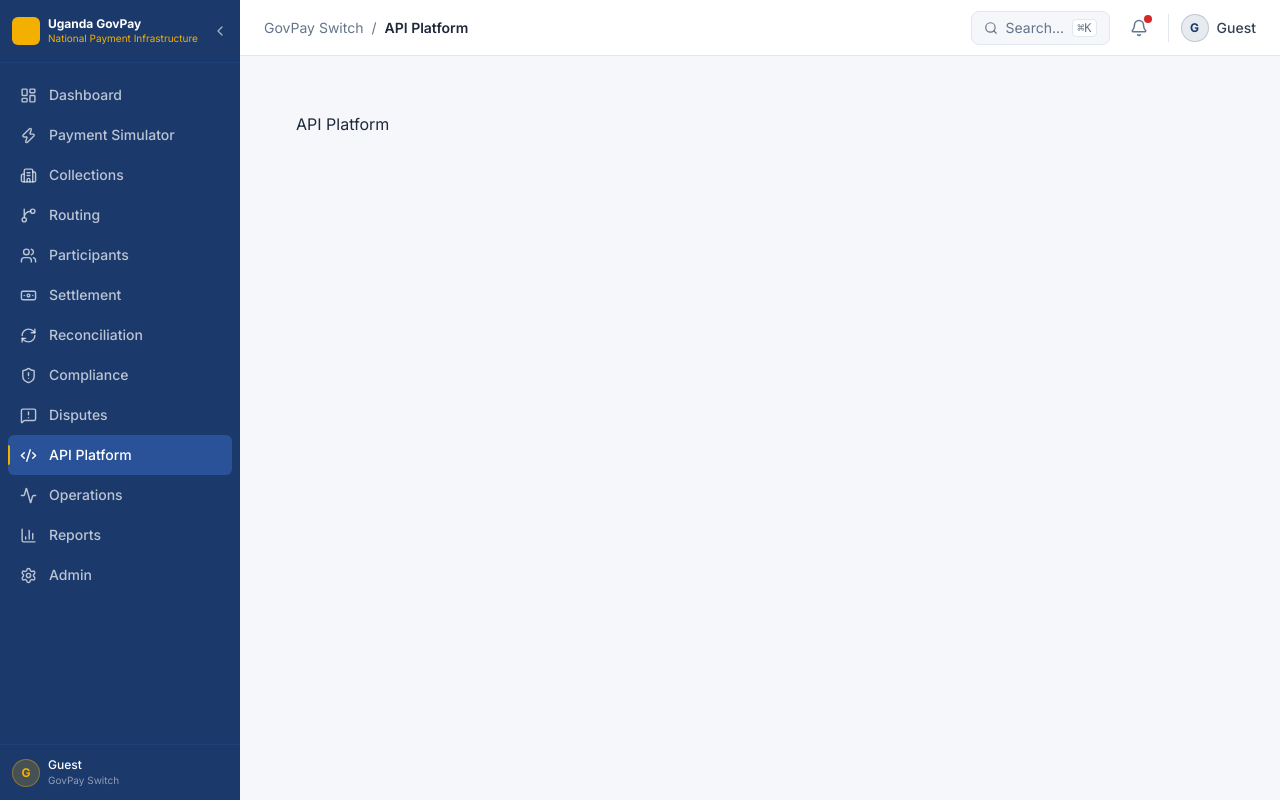
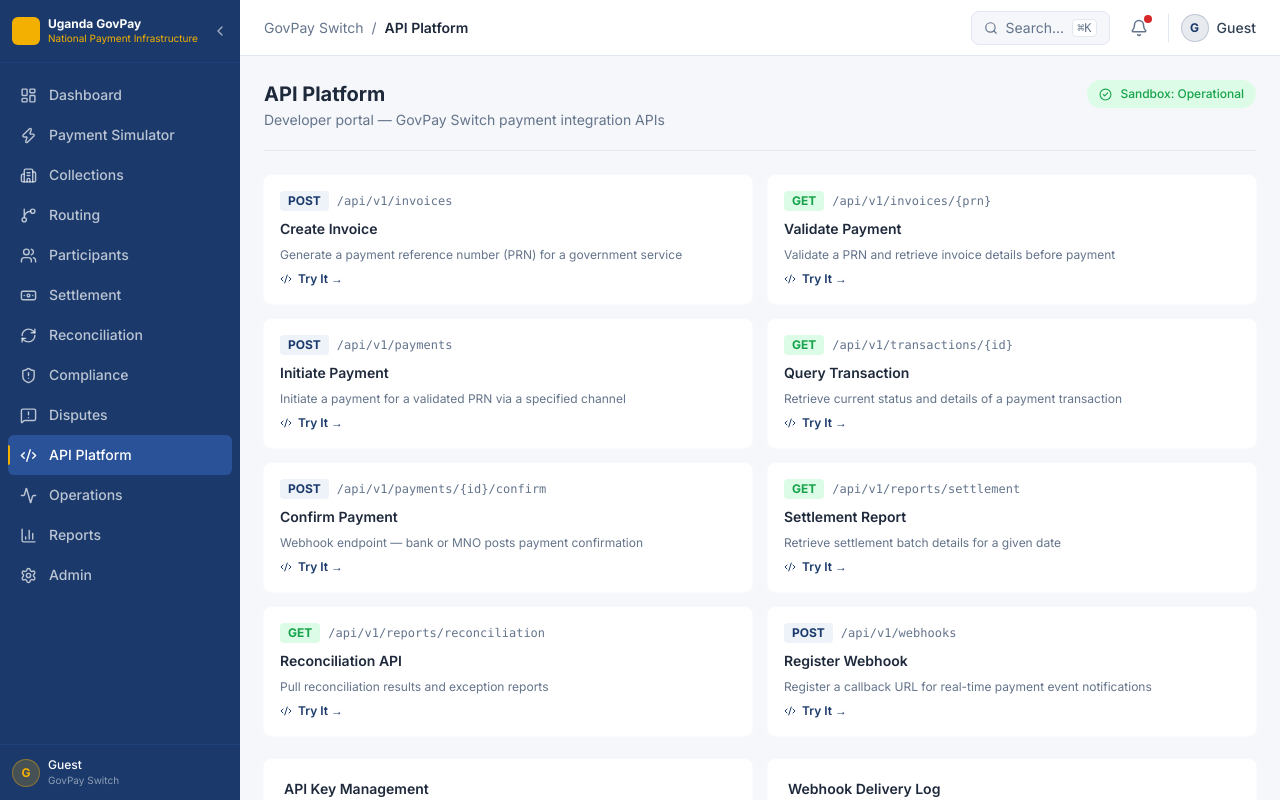
Before and after one commit to benbazus/gou-psp, a React (Vite) app: page /app/api-platform in a window 1280 px wide. Built offline with nearby package versions, Linux system fonts and the light colour scheme.

Commit message:
feat: implement API Platform developer portal with Try It modal

```diff
--- a/src/routes/app/api-platform.tsx
+++ b/src/routes/app/api-platform.tsx
@@ -1,3 +1,174 @@
+import { useState } from 'react'
+import { PageHeader } from '../../components/ui/PageHeader'
+import { Modal } from '../../components/ui/Modal'
+import { Badge } from '../../components/ui/Badge'
+import { useAppStore } from '../../store/appStore'
+import { Code2, RefreshCw, CheckCircle2 } from 'lucide-react'
+
+const ENDPOINTS = [
+  {
+    method: 'POST', path: '/api/v1/invoices', name: 'Create Invoice',
+    description: 'Generate a payment reference number (PRN) for a government service',
+    request: '{\n  "agency_id": "URA",\n  "service_id": "ura-tax",\n  "payer_name": "Mugisha Robert",\n  "amount": 1200000,\n  "currency": "UGX"\n}',
+    response: '{\n  "prn": "PRN20260601001234",\n  "invoice_id": "INV-2026-001234",\n  "agency": "Uganda Revenue Authority",\n  "amount": 1200000,\n  "expires_at": "2026-06-08T23:59:59Z",\n  "status": "pending"\n}',
+  },
+  {
+    method: 'GET', path: '/api/v1/invoices/{prn}', name: 'Validate Payment',
+    description: 'Validate a PRN and retrieve invoice details before payment',
+    request: 'GET /api/v1/invoices/PRN20260601001234',
+    response: '{\n  "prn": "PRN20260601001234",\n  "valid": true,\n  "status": "pending",\n  "amount": 1200000,\n  "payer": "Mugisha Robert"\n}',
+  },
+  {
+    method: 'POST', path: '/api/v1/payments', name: 'Initiate Payment',
+    description: 'Initiate a payment for a validated PRN via a specified channel',
+    request: '{\n  "prn": "PRN20260601001234",\n  "channel": "MTN Mobile Money",\n  "phone": "256771234567",\n  "amount": 1200000\n}',
+    response: '{\n  "transaction_id": "TXN-2026-100512",\n  "status": "processing",\n  "channel_reference": "MTN-REF-89012345"\n}',
+  },
+  {
+    method: 'GET', path: '/api/v1/transactions/{id}', name: 'Query Transaction',
+    description: 'Retrieve current status and details of a payment transaction',
+    request: 'GET /api/v1/transactions/TXN-2026-100512',
+    response: '{\n  "id": "TXN-2026-100512",\n  "status": "completed",\n  "amount": 1200000,\n  "completed_at": "2026-06-01T09:24:15Z",\n  "processing_ms": 342\n}',
+  },
+  {
+    method: 'POST', path: '/api/v1/payments/{id}/confirm', name: 'Confirm Payment',
+    description: 'Webhook endpoint — bank or MNO posts payment confirmation',
+    request: '{\n  "transaction_id": "TXN-2026-100512",\n  "channel_reference": "MTN-REF-89012345",\n  "status": "success",\n  "confirmed_at": "2026-06-01T09:24:15Z"\n}',
+    response: '{\n  "acknowledged": true,\n  "transaction_id": "TXN-2026-100512"\n}',
+  },
+  {
+    method: 'GET', path: '/api/v1/reports/settlement', name: 'Settlement Report',
+    description: 'Retrieve settlement batch details for a given date',
+    request: 'GET /api/v1/reports/settlement?date=2026-06-01',
+    response: '{\n  "date": "2026-06-01",\n  "batches": 8,\n  "total_amount": 24400000000,\n  "status": "completed"\n}',
+  },
+  {
+    method: 'GET', path: '/api/v1/reports/reconciliation', name: 'Reconciliation API',
+    description: 'Pull reconciliation results and exception reports',
+    request: 'GET /api/v1/reports/reconciliation?date=2026-06-01',
+    response: '{\n  "match_rate": 97.4,\n  "matched": 48012,\n  "unmatched": 892,\n  "exceptions": 387\n}',
+  },
+  {
+    method: 'POST', path: '/api/v1/webhooks', name: 'Register Webhook',
+    description: 'Register a callback URL for real-time payment event notifications',
+    request: '{\n  "url": "https://your-agency.go.ug/webhooks/payments",\n  "events": ["payment.completed", "payment.failed", "settlement.done"]\n}',
+    response: '{\n  "webhook_id": "WH-001234",\n  "secret": "whsec_***masked***",\n  "status": "active"\n}',
+  },
+]
+
+const WEBHOOK_LOGS = [
+  { id: 'WL-001', event: 'payment.completed', url: 'https://ura.go.ug/webhooks', status: 'delivered', code: 200 },
+  { id: 'WL-002', event: 'settlement.done', url: 'https://mow.go.ug/webhooks', status: 'delivered', code: 200 },
+  { id: 'WL-003', event: 'payment.failed', url: 'https://nira.go.ug/webhooks', status: 'failed', code: 503 },
+]
+
+const METHOD_COLOR: Record<string, string> = {
+  GET:  'bg-success-light text-success',
+  POST: 'bg-primary-50 text-primary',
+}
+
 export default function ApiPlatformPage() {
-  return <div className="p-8">API Platform</div>
+  const addToast = useAppStore((s) => s.addToast)
+  const [tryModal, setTryModal] = useState<typeof ENDPOINTS[0] | null>(null)
+  const [liveKey] = useState(`gps_live_${'x'.repeat(36)}`)
+  const [sandboxKey] = useState(`gps_test_${'x'.repeat(36)}`)
+
+  return (
+    <div>
+      <PageHeader
+        title="API Platform"
+        subtitle="Developer portal — GovPay Switch payment integration APIs"
+        actions={
+          <div className="flex items-center gap-2 px-3 py-1.5 bg-success-light text-success rounded-full text-xs font-medium">
+            <CheckCircle2 size={13} /> Sandbox: Operational
+          </div>
+        }
+      />
+
+      <div className="grid grid-cols-2 gap-4 mb-6">
+        {ENDPOINTS.map((ep) => (
+          <div key={ep.path} className="bg-card rounded-card shadow-card p-4 flex flex-col gap-2">
+            <div className="flex items-center gap-2">
+              <span className={`text-xs font-bold px-2 py-0.5 rounded ${METHOD_COLOR[ep.method] ?? 'bg-slate-100 text-muted'}`}>
+                {ep.method}
+              </span>
+              <code className="text-xs text-muted font-mono">{ep.path}</code>
+            </div>
+            <div className="text-sm font-semibold text-slate-800">{ep.name}</div>
+            <div className="text-xs text-muted flex-1">{ep.description}</div>
+            <button
+              onClick={() => setTryModal(ep)}
+              className="flex items-center gap-1.5 text-xs text-primary font-semibold hover:text-primary-light transition-colors w-fit"
+            >
+              <Code2 size={12} /> Try It →
+            </button>
+          </div>
+        ))}
+      </div>
+
+      <div className="grid grid-cols-2 gap-4">
+        <div className="bg-card rounded-card shadow-card p-5">
+          <h3 className="text-sm font-semibold text-slate-800 mb-4">API Key Management</h3>
+          <div className="space-y-4">
+            {[
+              { label: 'Live API Key', key: liveKey },
+              { label: 'Sandbox API Key', key: sandboxKey },
+            ].map((k) => (
+              <div key={k.label}>
+                <div className="text-xs text-muted mb-1">{k.label}</div>
+                <div className="flex items-center gap-2">
+                  <code className="flex-1 text-xs font-mono bg-surface border border-border rounded px-3 py-2 truncate">
+                    {k.key.slice(0, 16)}{'*'.repeat(24)}
+                  </code>
+                  <button
+                    onClick={() => addToast(`${k.label} regenerated`, 'warning')}
+                    className="text-xs text-muted hover:text-danger transition-colors flex-shrink-0"
+                    title="Regenerate key"
+                  >
+                    <RefreshCw size={13} />
+                  </button>
+                </div>
+              </div>
+            ))}
+          </div>
+        </div>
+
+        <div className="bg-card rounded-card shadow-card p-5">
+          <h3 className="text-sm font-semibold text-slate-800 mb-4">Webhook Delivery Log</h3>
+          <div className="space-y-2">
+            {WEBHOOK_LOGS.map((log) => (
+              <div key={log.id} className="flex items-center justify-between py-2 border-b border-border last:border-0">
+                <div>
+                  <div className="text-xs font-medium">{log.event}</div>
+                  <div className="text-[10px] text-muted font-mono truncate max-w-[200px]">{log.url}</div>
+                </div>
+                <Badge variant={log.status === 'delivered' ? 'success' : 'danger'}>
+                  {log.code}
+                </Badge>
+              </div>
+            ))}
+          </div>
+        </div>
+      </div>
+
+      <Modal open={!!tryModal} onClose={() => setTryModal(null)} title={tryModal?.name ?? ''} maxWidth="max-w-3xl">
+        {tryModal && (
+          <div className="grid grid-cols-2 gap-4">
+            <div>
+              <div className="text-xs font-semibold text-muted uppercase mb-2">Request</div>
+              <pre className="bg-slate-900 text-green-400 text-xs rounded-lg p-4 overflow-auto max-h-64 font-mono leading-relaxed whitespace-pre-wrap">
+                {tryModal.request}
+              </pre>
+            </div>
+            <div>
+              <div className="text-xs font-semibold text-muted uppercase mb-2">Response</div>
+              <pre className="bg-slate-900 text-blue-300 text-xs rounded-lg p-4 overflow-auto max-h-64 font-mono leading-relaxed whitespace-pre-wrap">
+                {tryModal.response}
+              </pre>
+            </div>
+          </div>
+        )}
+      </Modal>
+    </div>
+  )
 }
```
